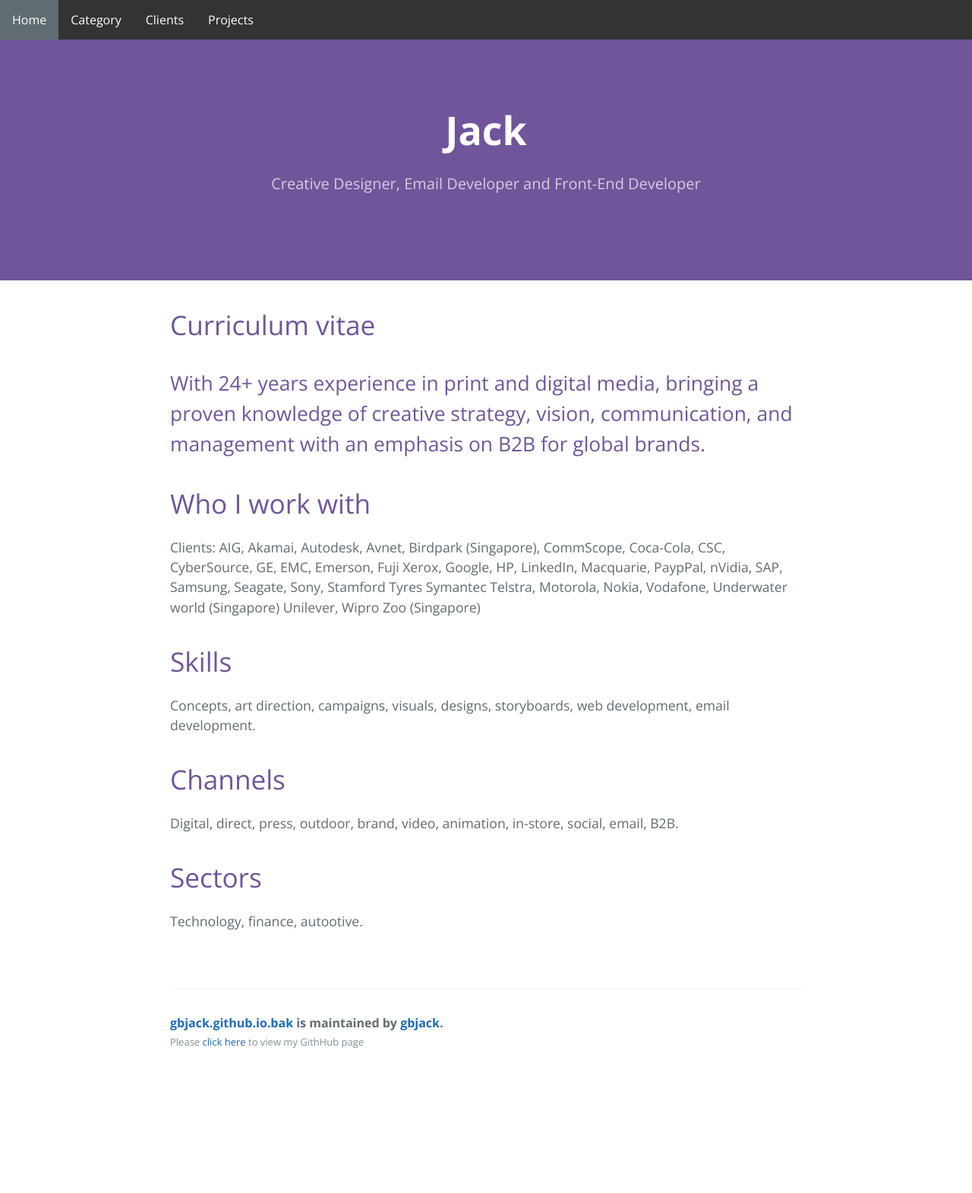
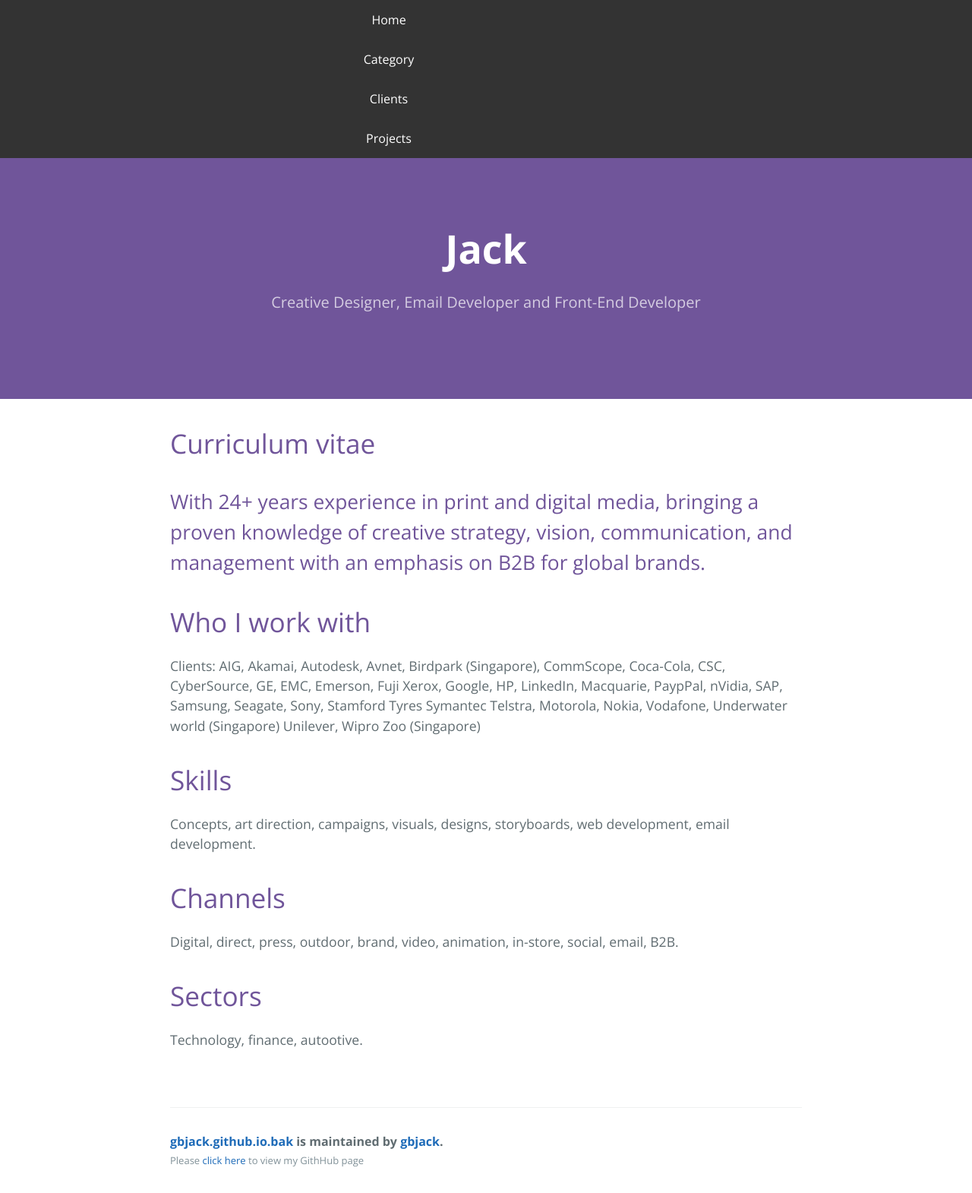
Before and after one commit to gbjack/gbjack.github.io.bak, a Jekyll site: the page built from index.html, in a window 1280 px wide. Shown: the whole page at 76% size. Built offline with Jekyll 4.4.1, drawn with Linux system fonts in a browser that asks for light colours; before the commit the page ends 1414 px from its top, so only the background shows below that.

Commit message:
Update style.scss

```diff
--- a/assets/css/style.scss
+++ b/assets/css/style.scss
@@ -9,7 +9,7 @@
 .main-content h1, .main-content h2, .main-content h2 {color:#70559a;}
 .main-nav {width:100%; background-color: #333; text-align:center;}
 ul.topnav {list-style-type: none; margin: 0; padding: 0; overflow: hidden; background-color: #333; width:1024px;}
-ul.topnav li.nav-list {float: left;}
+ul.topnav li.nav-list {}
 ul.topnav li.nav-list a {display: inline-block; color: #fff; text-align: center; padding: 14px 16px; text-decoration: none; transition: 0.3s; font-size: 16px;}
 li.nav-list a.active {background-color:#606c71; color:#fff;}
 ul.topnav li.nav-list a:hover {background-color: #606c71;}
```
